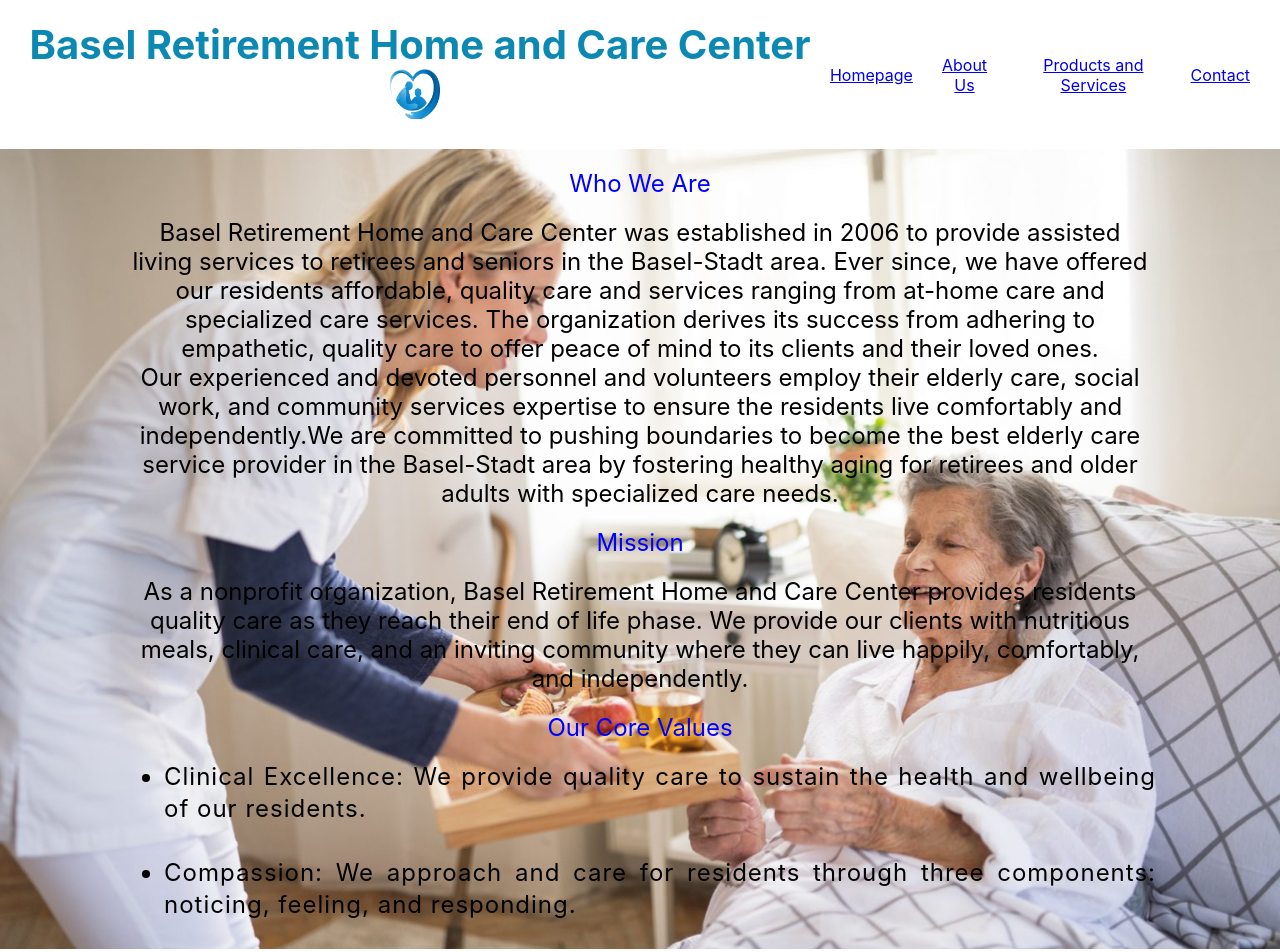
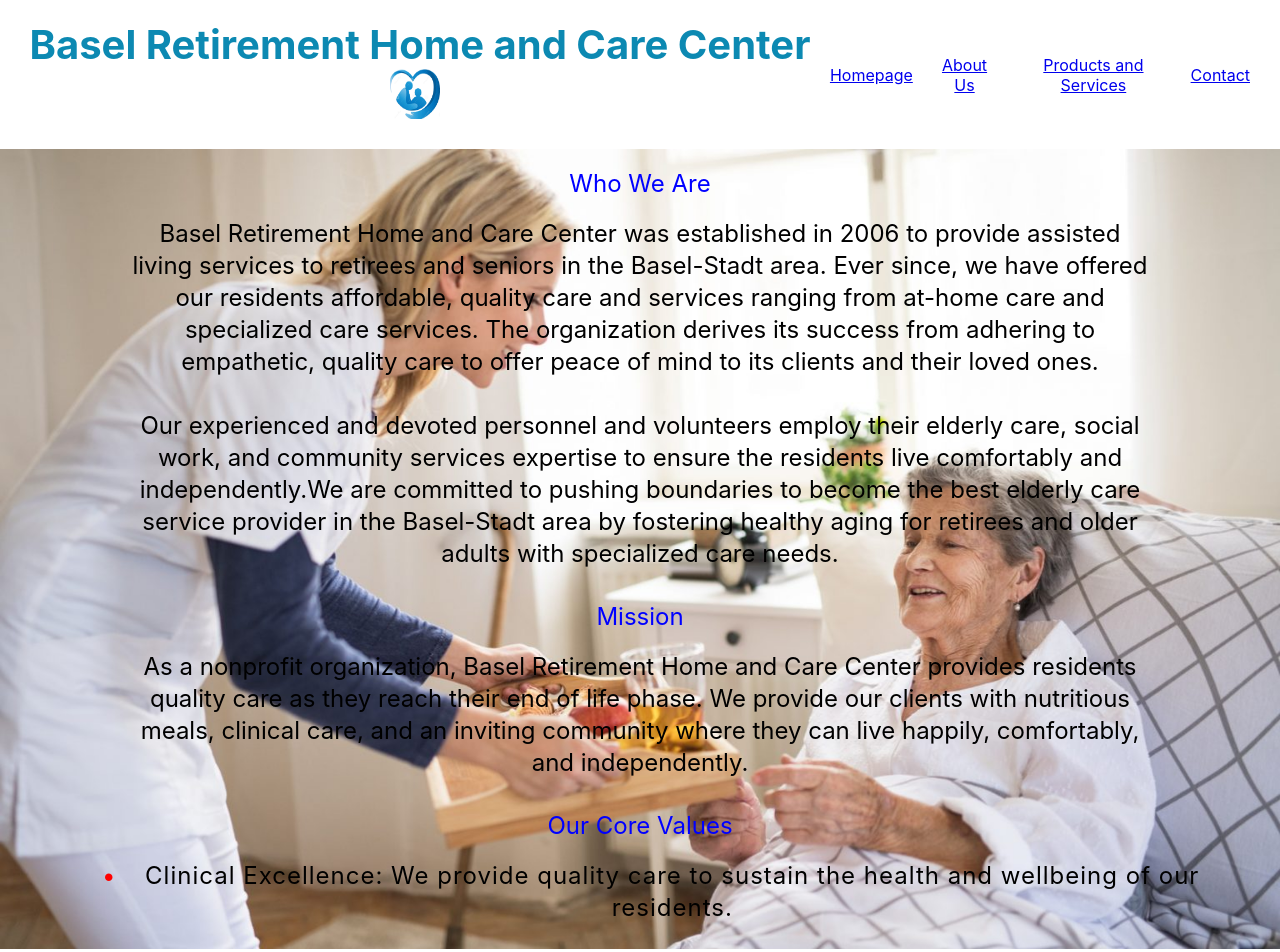
Before and after one commit to Finyasy/organization-website, a React (Create React App) app: page /about in a window 1280 px wide. Shown: the top 952 px of the page. Built offline with nearby package versions, Linux system fonts and the light colour scheme.

Commit message:
styled the about us bullent points to be red

```diff
--- a/src/index.css
+++ b/src/index.css
@@ -73,17 +73,18 @@ code {
 
 .about-text-container p{
   width: 80%;
-  display: flex;
+  display: grid;
   align-items: center;
   place-items: center;
   justify-content: center;
   font-size: 1.5rem; /* increases font size for headings */
   font-weight: 400;
-  margin-bottom: 2rem;
   color:  black;
   text-align: center;
   word-wrap: break-word;
   margin: 0 auto;
+  margin-bottom: 2rem;
+  line-height: 2rem;
 }
 
 .about-text-container h2{
@@ -93,16 +94,24 @@ code {
 }
 
 .about-text-container li{
+  list-style-type: none;
+  display: flex;
   margin: 0 auto;
-  width: 80%;
+  width: 90%;
   font-weight: 400; /* makes the font slightly thinner */
   font-size: 1.5rem; /* increases font size for headings */
   margin-bottom: 2rem;
   color: black; /* sets text color to black */
-  text-align: justify;
+  text-align: center;
   word-wrap: break-word;
   letter-spacing: 1px;
   line-height: 2rem;
+}
+
+.about-text-container li::before {
+  content: "•";
+  color: red;
+  margin-right: 10px;
 }
 
 .product-text-container p{
```
